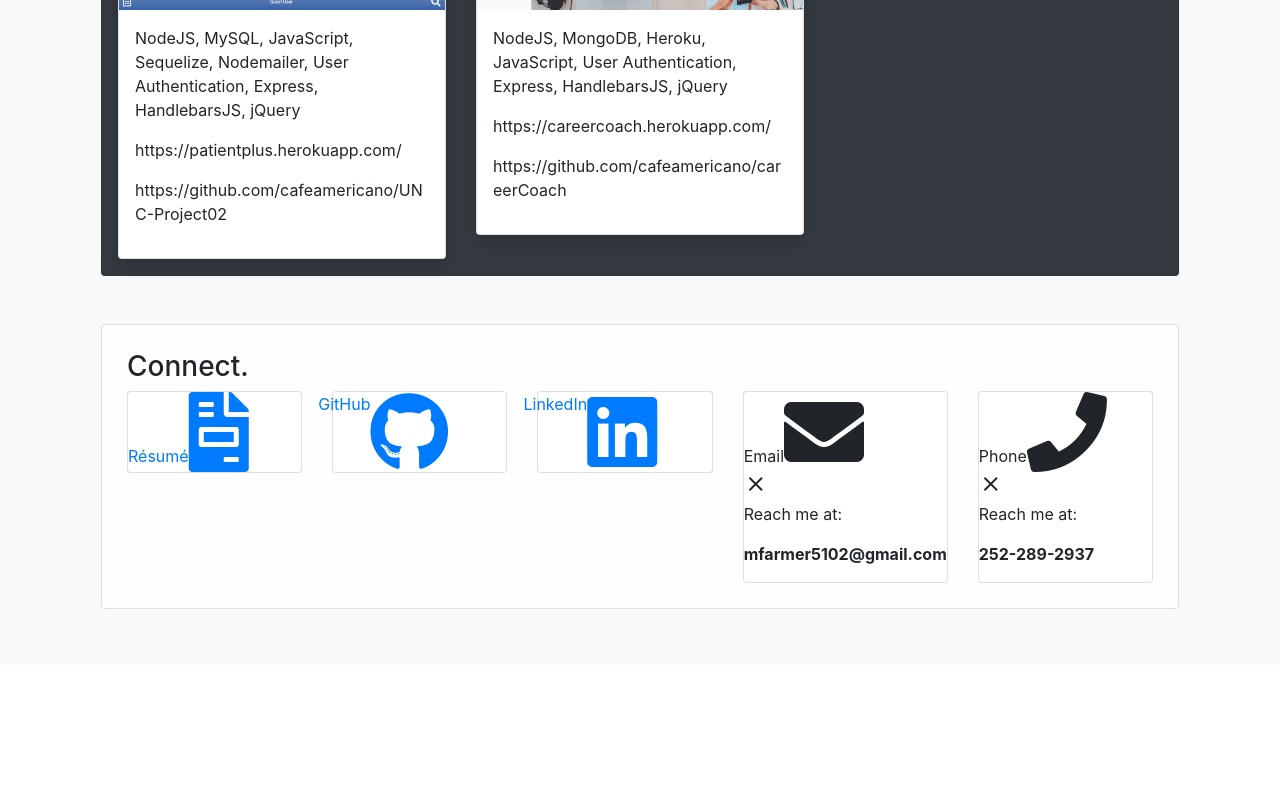
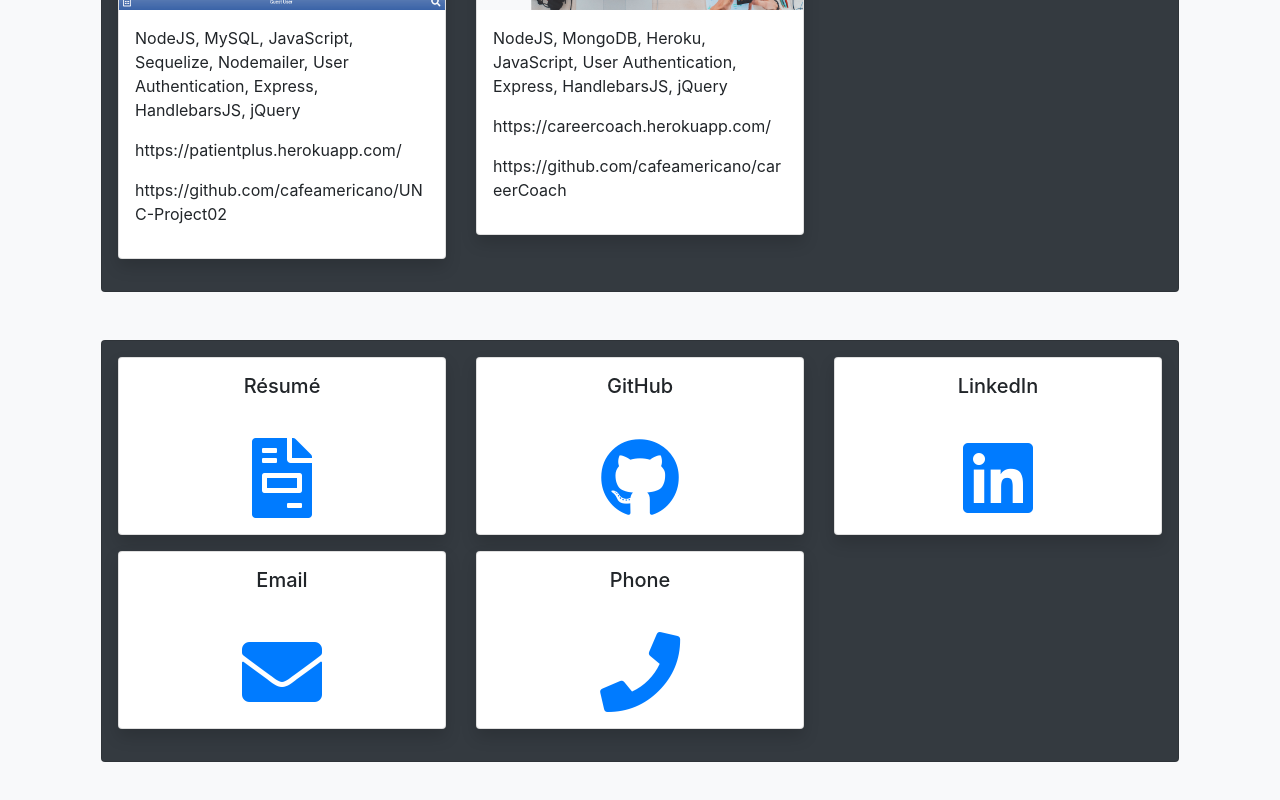
Before and after one commit to cafeamericano/reactPortfolio, a React (Create React App) app in the folder frontend/: page / in a window 1280 px wide. Shown: the part 724-1524 px from the top of the page. Before the commit the page ends 1389 px from the top, so only its background shows below. Built offline with nearby package versions, Linux system fonts and the light colour scheme.

Commit message:
Redeveloped connect section

```diff
--- a/frontend/src/components/Applications.js
+++ b/frontend/src/components/Applications.js
@@ -37,7 +37,7 @@ class Applications extends Component {
 
   drawCards = argObj => (
     <div className="col-xl-4 col-md-6">
-      <div className="card shadow">
+      <div className="card shadow mb-3">
         <div className="p-3">
           <h5>{argObj.title}</h5>
         </div>
--- a/frontend/src/components/Connect.js
+++ b/frontend/src/components/Connect.js
@@ -1,111 +1,67 @@
 import React, { Component } from "react";
 
-const sectionStyle = {
-  padding: "25px",
-  marginBottom: "40px",
-  backgroundColor: "rgba(255, 255, 255, 0.8)"
-};
+const connectBlocksJSON = [
+  {
+    title: "Résumé",
+    icon: "fas fa-file-invoice fa-5x",
+    href:
+      "https://drive.google.com/uc?export=download&id=1HOcFhOlveROqNYVoJIyTxzg6UWnjzxaY"
+  },
+  {
+    title: "GitHub",
+    icon: "fab fa-github fa-5x",
+    href: "https://github.com/cafeamericano"
+  },
+  {
+    title: "LinkedIn",
+    icon: "fab fa-linkedin fa-5x",
+    href: "https://www.linkedin.com/in/matthew-farmer-204930182"
+  },
+  {
+    title: "Email",
+    icon: "fas fa-envelope fa-5x",
+    href: "mfarmer5102@gmail.com"
+  },
+  {
+    title: "Phone",
+    icon: "fas fa-phone fa-5x",
+    href: "252-289-2937"
+  }
+];
 
 class Connect extends Component {
   constructor(props) {
     super(props);
+    this.state = {
+      connectBlocks: connectBlocksJSON
+    };
   }
 
+  drawConnectBlocks = argObj => (
+    <div className="col-xl-4 col-sm-6">
+      <div className="card shadow mb-3 text-center">
+        <div className="p-3">
+          <h5>{argObj.title}</h5>
+        </div>
+        <div className="p-3">
+          <a href={argObj.href}>
+            <i class={argObj.icon}></i>
+          </a>
+        </div>
+      </div>
+    </div>
+  );
+
   render() {
+    const connectBlocksToShow = this.state.connectBlocks;
     return (
       /////////////////////////////////////////////////////////////////////////////////
       /////////////////////////////////////////////////////////////////////////////////
-      // <!-- Connect -->
-      <section
-        id="connectSection"
-        class="card section scrollspy"
-        style={sectionStyle}
-      >
-        <h3 class="thin-font">Connect.</h3>
-        <div class="row">
-          {/* <!--Start Card--> */}
-          <div data-seed="Connect: Resume Link" class="col s12 m4">
-            <div class="card inflatable deflated">
-              <a
-                href="https://drive.google.com/uc?export=download&id=1HOcFhOlveROqNYVoJIyTxzg6UWnjzxaY"
-                download
-              >
-                <div class="card-content activator">
-                  <span class="card-title">Résumé</span>
-                  <i class="fas fa-file-invoice fa-5x"></i>
-                </div>
-              </a>
-            </div>
-          </div>
-          {/* <!--End Card--> */}
-
-          {/* <!--Start Card--> */}
-          <div data-seed="Connect: GitHub Link" class="col s12 m4">
-            <a href="https://github.com/cafeamericano">
-              <div class="card inflatable deflated">
-                <div class="card-content row">
-                  <span class="card-title">GitHub</span>
-                  <i class="fab fa-github fa-5x"></i>
-                </div>
-              </div>
-            </a>
-          </div>
-          {/* <!--End Card--> */}
-
-          {/* <!--Start Card--> */}
-          <div data-seed="Connect: LinkedIn Link" class="col s12 m4">
-            <a href="https://www.linkedin.com/in/matthew-farmer-204930182">
-              <div class="card inflatable deflated">
-                <div class="card-content row">
-                  <span class="card-title">LinkedIn</span>
-                  <i class="fab fa-linkedin fa-5x"></i>
-                </div>
-              </div>
-            </a>
-          </div>
-          {/* <!--End Card--> */}
-
-          {/* <!--Start Card--> */}
-          <div data-seed="Connect: Email Link" class="col s12 m4">
-            <div class="card inflatable deflated">
-              <div class="card-content activator">
-                <span class="card-title">Email</span>
-                <i class="fas fa-envelope fa-5x"></i>
-              </div>
-              <div class="card-reveal">
-                <span class="card-title grey-text text-darken-4">
-                  <i class="material-icons right">close</i>
-                </span>
-                <p>Reach me at:</p>
-                <p>
-                  <strong>mfarmer5102@gmail.com</strong>
-                </p>
-              </div>
-            </div>
-          </div>
-          {/* <!--End Card--> */}
-
-          {/* <!--Start Card--> */}
-          <div data-seed="Connect: Phone Link" class="col s12 m4">
-            <div class="card inflatable deflated">
-              <div class="card-content activator">
-                <span class="card-title">Phone</span>
-                <i class="fas fa-phone fa-5x"></i>
-              </div>
-              <div class="card-reveal">
-                <span class="card-title grey-text text-darken-4">
-                  <i class="material-icons right">close</i>
-                </span>
-                <p>Reach me at:</p>
-                <p>
-                  <strong>252-289-2937</strong>
-                </p>
-              </div>
-            </div>
-          </div>
-          {/* <!--End Card--> */}
+      <div className="container card bg-dark p-3 mb-5">
+        <div className="row">
+          {connectBlocksToShow.map(this.drawConnectBlocks)}
         </div>
-      </section>
+      </div>
       /////////////////////////////////////////////////////////////////////////////////
       /////////////////////////////////////////////////////////////////////////////////
     );
--- a/frontend/src/components/Header.js
+++ b/frontend/src/components/Header.js
@@ -1,18 +1,20 @@
-import React, { Component } from 'react';
+import React, { Component } from "react";
 
 const headerStyle = {
-  background: '#e8b6a2',
-  color: 'black',
-  fontFamily: 'monoton',
-  fontSize: '50px',
-  padding: "10px"
-}
+  background: "#e8b6a2",
+  color: "black",
+  fontFamily: "monoton",
+  fontSize: "50px",
+  padding: "10px",
+};
+
 class Header extends Component {
-
   render() {
     return (
-      <div id="logo" className="" >
-        <h1 style={headerStyle}>React Portfolio</h1>
+      <div id="logo" className="">
+        <h1 class='text-center' style={headerStyle}>
+          <i class="fab fa-react"></i> <span>Portfolio</span>
+        </h1>
       </div>
     );
   }
```
